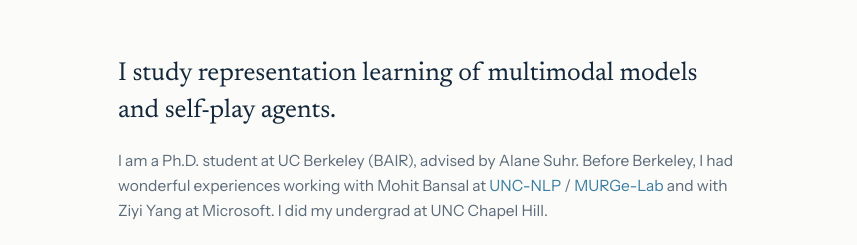
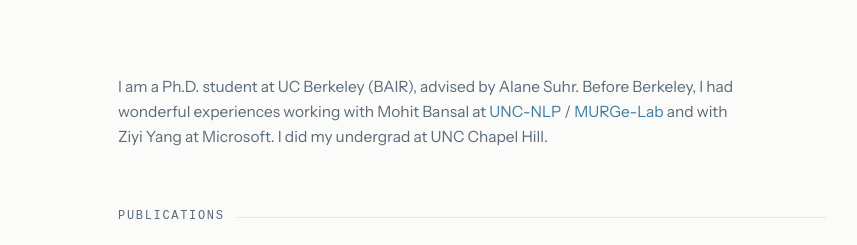
Before and after one commit to zinengtang/zinengtang.github.io, a plain HTML site: page index.html in a window 1280 px wide. Shown: the top 245 px of the page, 316-1173 px from the left. Drawn offline with Linux system fonts and the light colour scheme; a web font is replaced by a local one.

Commit message:
Comment out lede paragraph in about section
Commented out the original paragraph about representation learning.

```diff
--- a/index.html
+++ b/index.html
@@ -195,7 +195,7 @@ main > section:nth-child(4) { animation-delay: .18s; }
   <main>
     <section id="about">
 
-      <p class="lede">I study representation learning of multimodal models and self-play agents.</p>
+      <!-- <p class="lede">I study representation learning of multimodal models and self-play agents.</p> -->
       <!-- <p class="lede">I study how AI models and multiple agents can <em>perceive and interact</em>, building <span class="hl">multimodal models and multi-agents</span> that learn from and operate in grounded and interactive environments.</p> -->
       <div class="bio">
         <p>I am a Ph.D. student at UC Berkeley (BAIR), advised by Alane Suhr. Before Berkeley, I had wonderful experiences working with Mohit Bansal at <a href="https://nlp.cs.unc.edu/" target="_blank" rel="noopener">UNC-NLP</a> / <a href="https://murgelab.cs.unc.edu/" target="_blank" rel="noopener">MURGe-Lab</a> and with Ziyi Yang at Microsoft. I did my undergrad at UNC Chapel Hill.</p>
```
